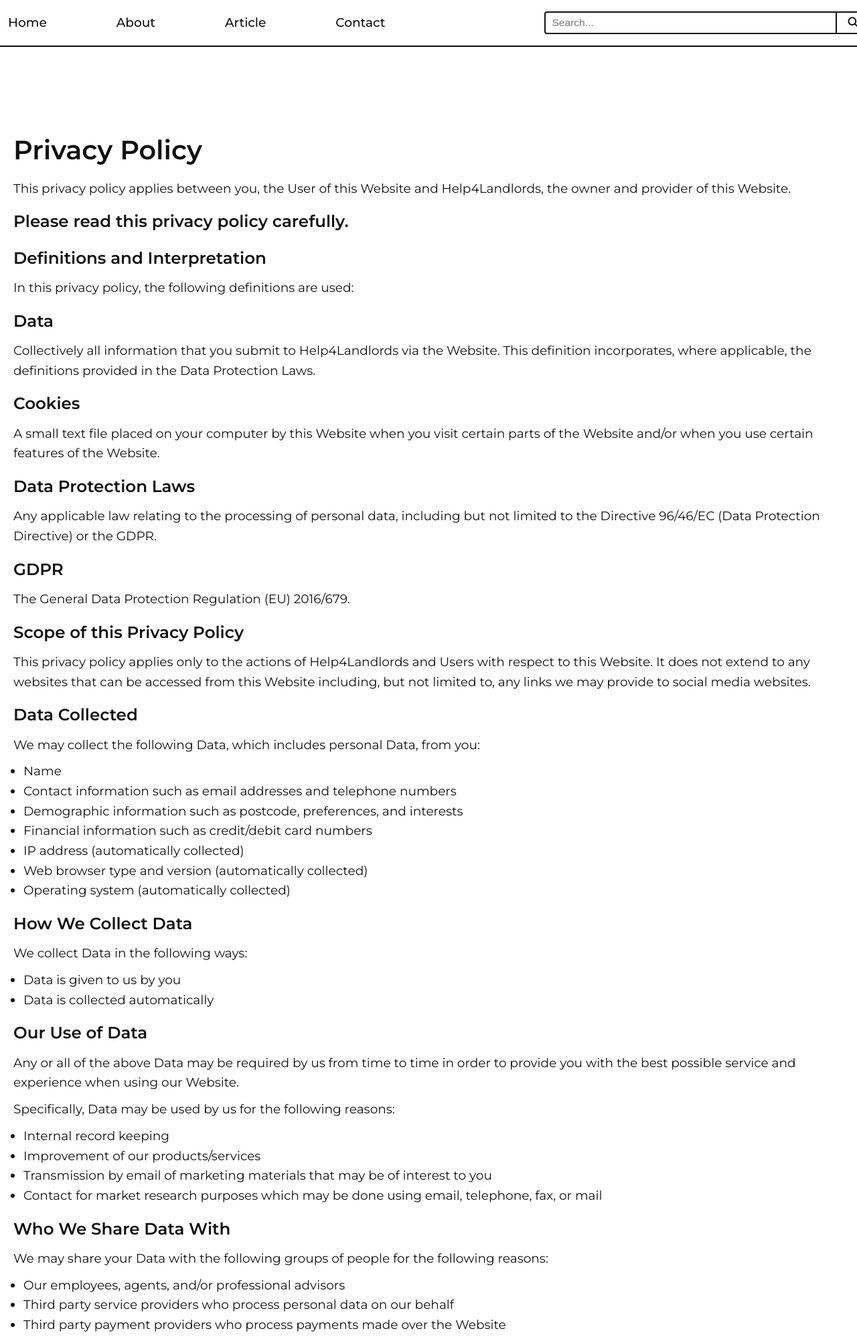
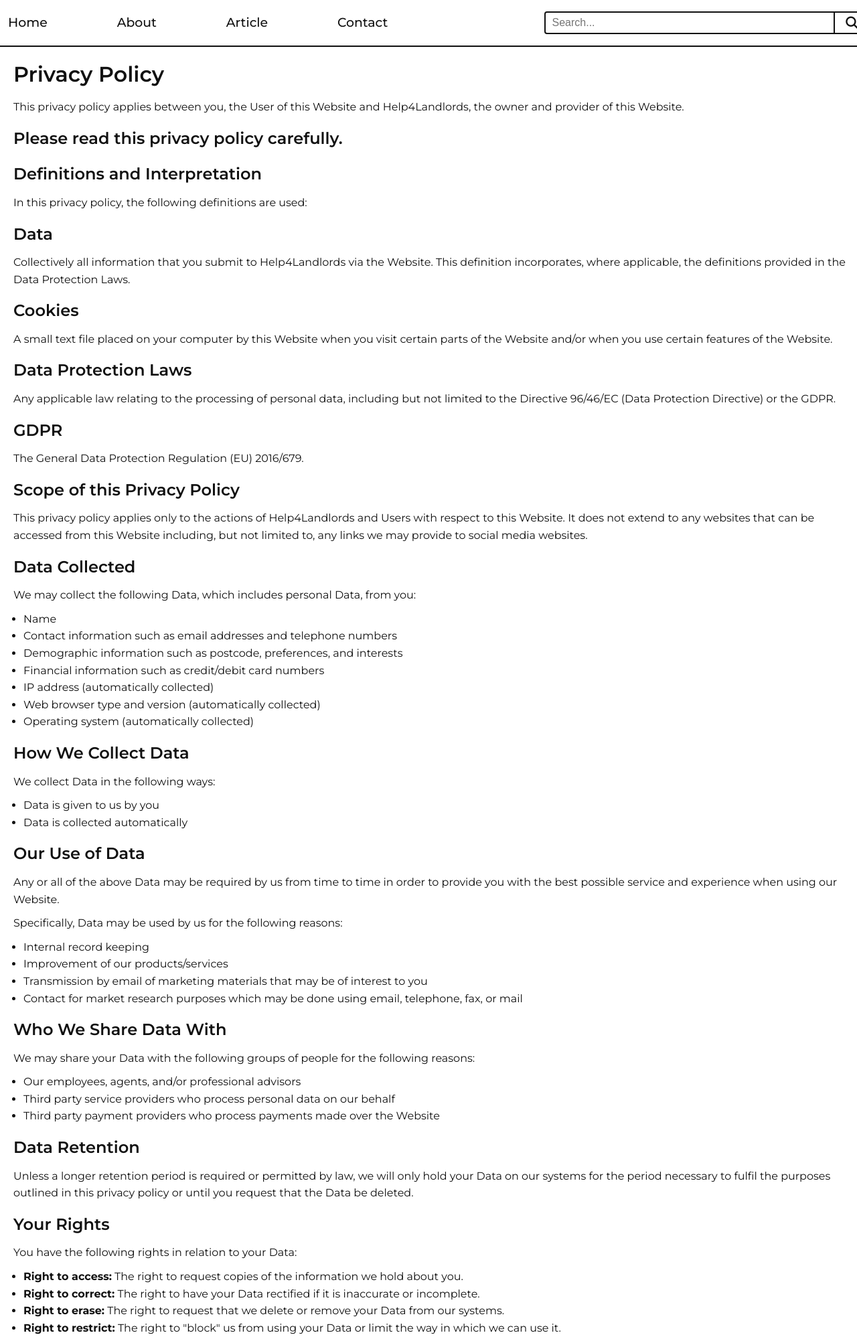
Before and after one commit to Tiger-Catori/Blogging-Website, a Flask app: page /privacy in a window 1280 px wide. Shown: the top 1997 px of the page at 67% size. Run offline with Flask 3, Linux system fonts and the light colour scheme; some libraries are stand-ins or nearby versions; some web fonts are replaced.

Commit message:
Tweaking Privacy and T&C plus hover animations for contact page.

```diff
--- a/static/css/contact.css
+++ b/static/css/contact.css
@@ -12,7 +12,7 @@
 }
 
 .heading {
-    font-size: var(--fs-h1);
+    font-size: var(--fs-h2);
     margin-bottom: 1rem;
     font-weight: var(--fw-semibold);
 }
@@ -39,10 +39,14 @@
     color: var(--dark-color);
     text-decoration: none;
     column-gap: 3rem;
+    transition: 0.3s ease-in-out;
 }
 
 .contact__link:hover span {
     text-decoration: underline;
+}
+.contact__link:hover {
+    margin-left: 2rem;
 }
 
 .google__map {
--- a/static/css/general.css
+++ b/static/css/general.css
@@ -4,11 +4,12 @@
 @import url("https://fonts.googleapis.com/css2?family=Pt+Mono:wght@200..800&display=swap");
 :root {
     /* Font Sizes */
-    --fs-h1: calc(3.2rem + 0.6vw);
-    --fs-h2: calc(2.2rem + 0.2vw);
-    --fs-h3: calc(1.6rem + 0.2vw);
-    --fs-h4: calc(1.3rem + 0.2vw);
-    --fs-body: calc(1.1rem + 0.1vw);
+
+    --fs-h1: calc(3rem + 1vw); /* ~40–56px */
+    --fs-h2: calc(2.4rem + 0.6vw); /* ~32–40px */
+    --fs-h3: calc(1.9rem + 0.4vw); /* ~24–30px */
+    --fs-h4: calc(1.5rem + 0.3vw); /* ~20–24px */
+    --fs-body: 1.6rem; /* 16px body */
 
     /* Colours */
     /*--back-color: #f8fcff;*/
@@ -68,13 +69,14 @@ html {
 }
 
 .container {
+    padding-top: 7rem;
     font-family: var(--ff-one);
     line-height: 1.6;
     color: #111;
     height: 100vh;
     width: 130rem;
     margin: 0 auto;
-    font-size: var(--fs-h3);
+    font-size: var(--fs-body);
 }
 
 /*html,
--- a/static/css/navbar.css
+++ b/static/css/navbar.css
@@ -10,7 +10,6 @@
 
     background: #fff;
     border-bottom: 2px solid #111;
-    margin-bottom: 3.2rem;
     height: 7rem;
 }
 
@@ -45,7 +44,7 @@
     border: 2px solid #111;
     border-radius: 4px 0 0 4px; /* round left side only */
     padding: 0 1rem;
-    font-size: var(--fs-h4);
+    font-size: var(--fs-body);
     color: var(--dark-color);
 }
 
@@ -88,7 +87,7 @@
     list-style: none;
     padding: 1.2rem 0;
 
-    font-size: var(--fs-h3);
+    font-size: var(--fs-h4);
     font-weight: var(--fw-semi-bold);
 }
 
--- a/static/css/privacy.css
+++ b/static/css/privacy.css
@@ -8,20 +8,25 @@
     padding: 2rem;
     box-sizing: border-box;
     max-width: 130rem;
-    margin: 200rem auto 4rem;
+    margin: auto;
+    margin-top: 170rem;
+}
+
+.privacy2 {
+    margin-top: 145rem;
 }
 
 /* Styling for headings and paragraphs to make content look clean */
 .privacy-policy-container h2 {
     margin-top: 1.5rem;
     font-weight: var(--fw-bold);
-    font-size: var(--fs-h1);
+    font-size: var(--fs-h2);
 }
 
 .privacy-policy-container h4 {
     margin-top: 1.5rem;
     font-weight: var(--fw-bold);
-    font-size: var(--fs-h2);
+    font-size: var(--fs-h3);
 }
 
 .privacy-policy-container p,
--- a/templates/privacy.html
+++ b/templates/privacy.html
@@ -1,6 +1,6 @@
 {% extends 'base.html' %} {% block content %}
 
-<div class="privacy-policy-container">
+<div class="privacy-policy-container privacy2">
     <!-- Intro Section -->
     <section class="intro-section">
         <h2>Privacy Policy</h2>
```
